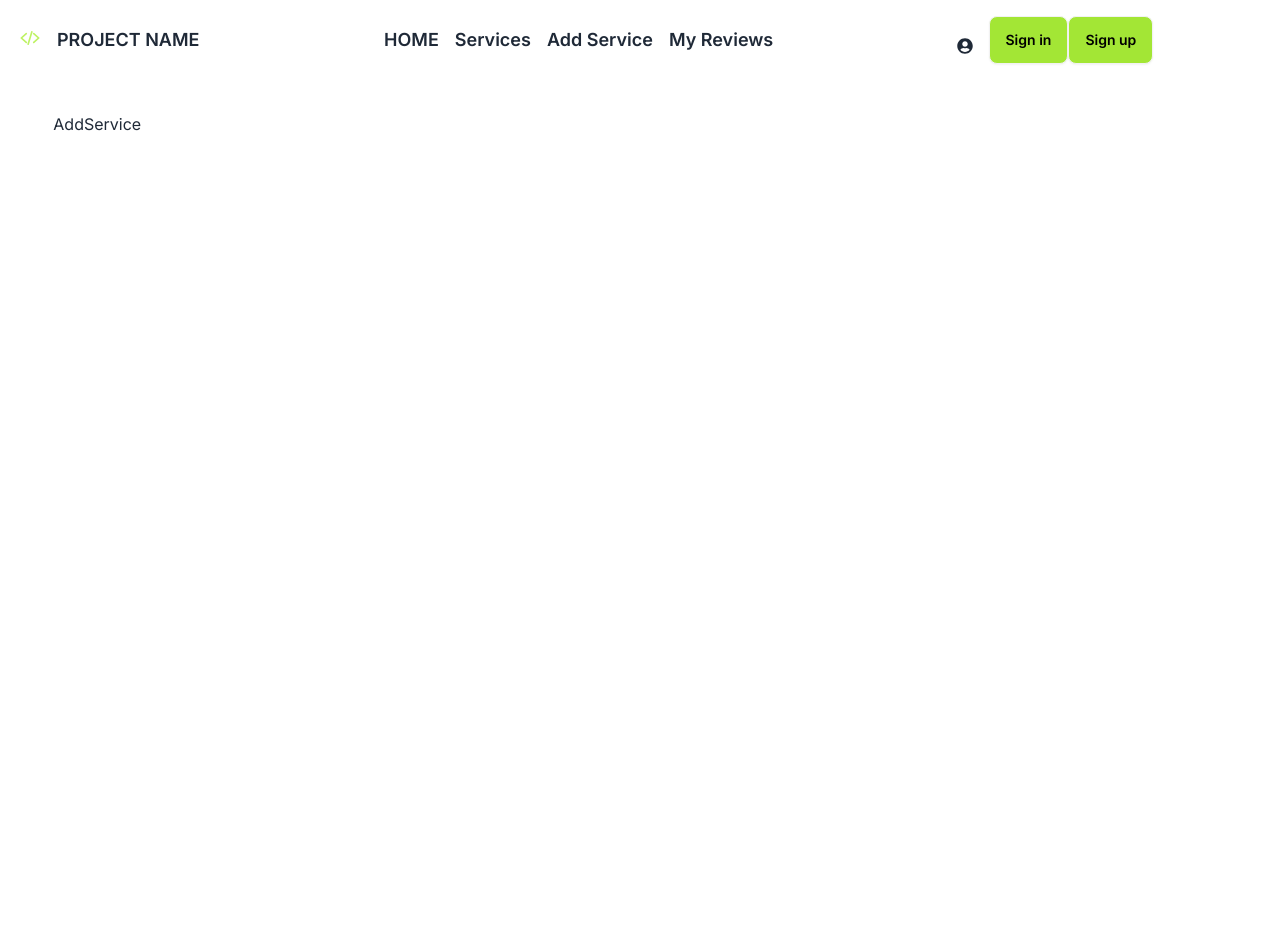
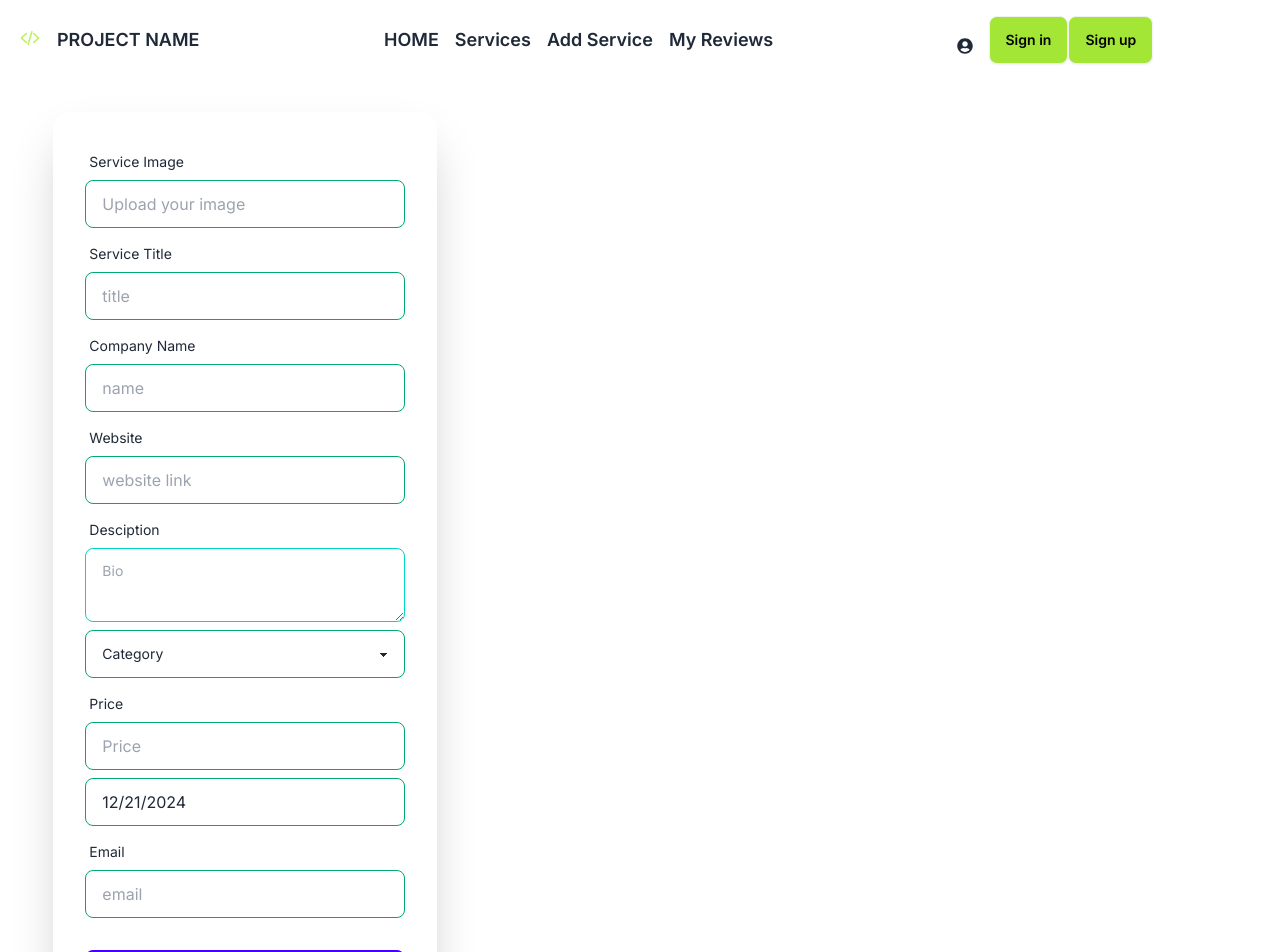
Before and after one commit to minhaj-uddin-arif-23/service-review-project-update, a React (Vite) app: page /addService in a window 1280 px wide. Shown: the top 952 px of the page. Before the commit the page ends 800 px from the top, so only its background shows below. Built offline with nearby package versions, Linux system fonts and the light colour scheme; no server answers.

Commit message:
Add service in database

```diff
--- a/src/pages/AddService.jsx
+++ b/src/pages/AddService.jsx
@@ -1,9 +1,109 @@
-import React from 'react'
+import axios from "axios";
+import React, { useState } from "react";
+import DatePicker from "react-datepicker";
+import "react-datepicker/dist/react-datepicker.css";
+import toast from "react-hot-toast";
+import { useNavigate } from "react-router-dom";
+export default function AddService() {
+const [startDate, setStartDate] = useState(new Date());
+const navigate = useNavigate()
+const handleService =async (e) => {
+e.preventDefault();
+const image = e.target.image.value;
+const title = e.target.title.value;
+const name = e.target.name.value;
+const website = e.target.website.value;
+const desc = e.target.desc.value;
+const category = e.target.category.value;
+const price = e.target.price.value;
+const email = e.target.email.value;
+const service = { image, title, name, website, desc, category,startDate, price, email };
+console.log(service);
 
-function AddService() {
-  return (
-    <div>AddService</div>
-  )
+
+  try{
+    await axios.post(`${import.meta.env.VITE_API_URL}/add-services`,service)
+    toast.success("Service added successfully")
+    navigate('/')
+  }catch(err){
+    toast.error(err,"Data not added")
+  }
+
+
+
+};
+
+return (
+<div>
+  <div className="card bg-base-100 w-full max-w-sm shrink-0 shadow-2xl">
+    <form onSubmit={handleService} className="card-body">
+      <div className="form-control">
+        <label className="label">
+          <span className="label-text">Service Image</span>
+        </label>
+        <input name="image" type="url" placeholder="Upload your image"
+          className="input input-bordered input-success w-full max-w-xs" required />
+      </div>
+      <div className="form-control">
+        <label className="label">
+          <span className="label-text">Service Title</span>
+        </label>
+        <input name="title" type="text" placeholder="title"
+          className="input input-bordered input-success w-full max-w-xs" required />
+      </div>
+      <div className="form-control">
+        <label className="label">
+          <span className="label-text">Company Name</span>
+        </label>
+        <input name="name" type="text" placeholder="name" className="input input-bordered input-success w-full max-w-xs"
+          required />
+      </div>
+      <div className="form-control">
+        <label className="label">
+          <span className="label-text">Website</span>
+        </label>
+        <input name="website" type="url" placeholder="website link"
+          className="input input-bordered input-success w-full max-w-xs" required />
+      </div>
+      <div className="form-control">
+        <label className="label">
+          <span className="label-text">Desciption</span>
+        </label>
+        <textarea name="desc" className="textarea textarea-accent" placeholder="Bio"></textarea>
+      </div>
+      <div>
+        <select name="category" className="select select-success w-full max-w-xs">
+          <option disabled selected>
+            Category
+          </option>
+          <option>One Piece</option>
+          <option>Naruto</option>
+          <option>Death Note</option>
+        </select>
+      </div>
+      <div className="form-control">
+        <label className="label">
+          <span className="label-text">Price</span>
+        </label>
+        <input name="price" type="number" placeholder="Price"
+          className="input input-bordered input-success w-full max-w-xs" required />
+      </div>
+      {/* date */}
+      <DatePicker selected={startDate} className="input input-bordered input-success w-full max-w-xs" onChange={(date)=>
+        setStartDate(date)} //only when value has changed
+        />
+        <div className="form-control">
+          <label className="label">
+            <span className="label-text">Email</span>
+          </label>
+          <input name="email" type="email" placeholder="email" // defaultValue={}
+            className="input input-bordered input-success w-full max-w-xs" required />
+        </div>
+        <div className="form-control mt-6">
+          <button className="btn btn-primary">Login</button>
+        </div>
+    </form>
+  </div>
+</div>
+);
 }
-
-export default AddService
```
